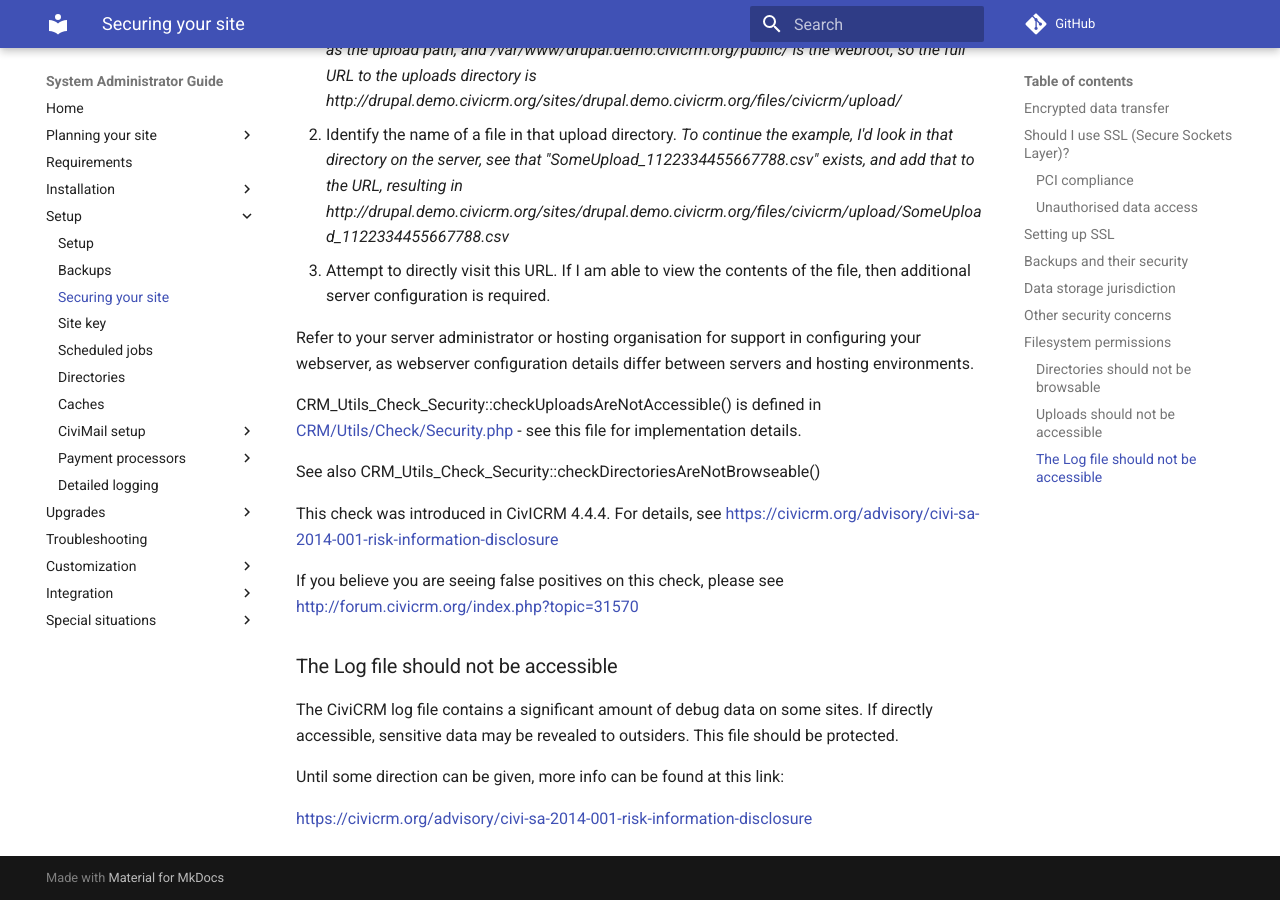
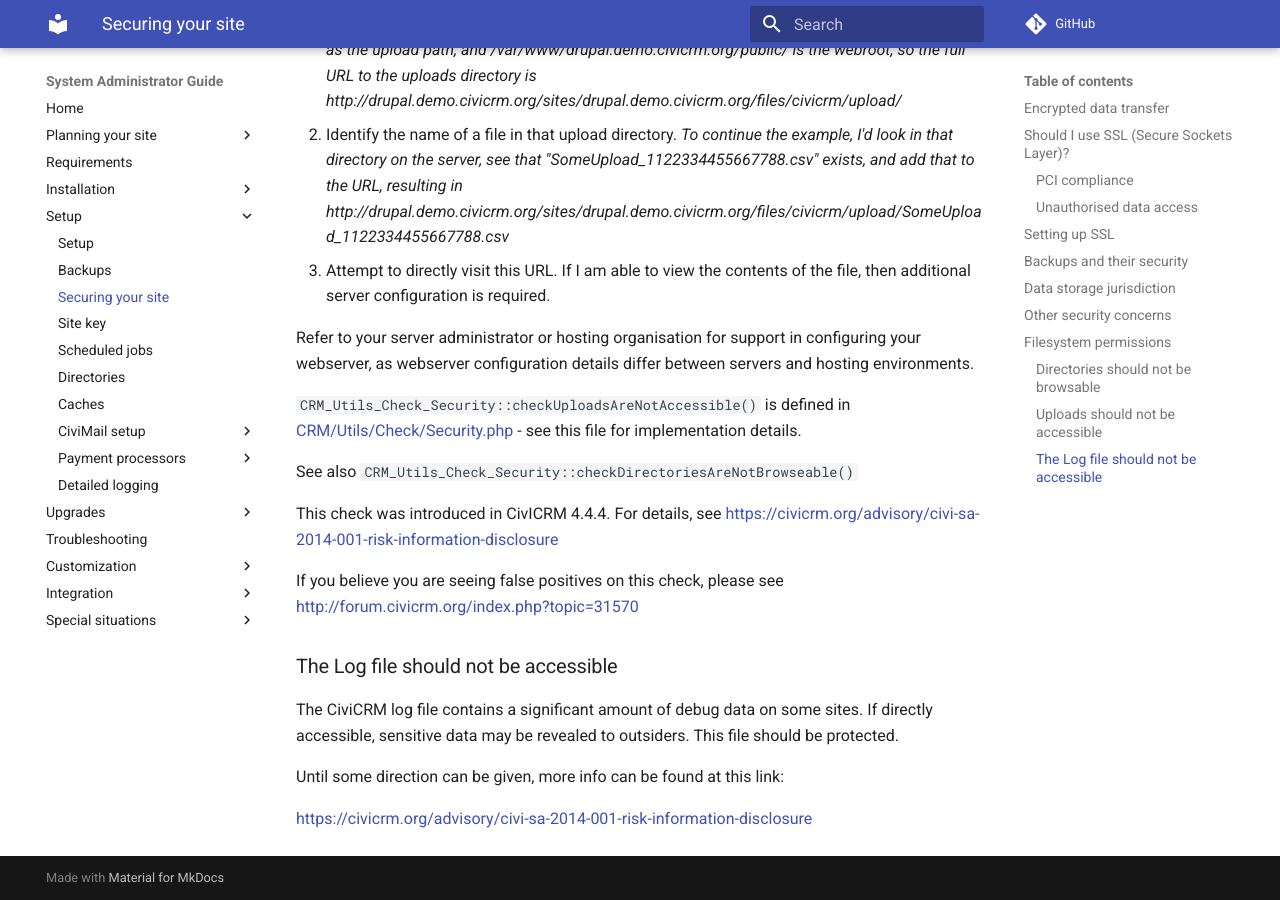
Before and after one commit to civicrm/civicrm-sysadmin-guide, an MkDocs documentation site: the page built from docs/setup/security.md, in a window 1280 px wide and 900 px high, scrolled down 4098 px. Built offline with MkDocs 1.6.1 and Material for MkDocs 9.7.7, drawn with Linux system fonts in a browser that asks for light colours; comment, search, counter and statistics services are not loaded; old or Windows-style settings are respelled for this version of MkDocs.

Commit message:
Minor formatting

```diff
--- a/docs/setup/security.md
+++ b/docs/setup/security.md
@@ -175,9 +175,9 @@ _To continue the example, I'd look in that directory on the server, see that "So
 
 Refer to your server administrator or hosting organisation for support in configuring your webserver, as webserver configuration details differ between servers and hosting environments.
 
-CRM_Utils_Check_Security::checkUploadsAreNotAccessible() is defined in [CRM/Utils/Check/Security.php](https://github.com/civicrm/civicrm-core/blob/master/CRM/Utils/Check/Security.php#L168) - see this file for implementation details.
+`CRM_Utils_Check_Security::checkUploadsAreNotAccessible()` is defined in [CRM/Utils/Check/Security.php](https://github.com/civicrm/civicrm-core/blob/master/CRM/Utils/Check/Security.php#L168) - see this file for implementation details.
 
-See also CRM_Utils_Check_Security::checkDirectoriesAreNotBrowseable()
+See also `CRM_Utils_Check_Security::checkDirectoriesAreNotBrowseable()`
 
 This check was introduced in CivICRM 4.4.4. For details, see [https://civicrm.org/advisory/civi-sa-2014-001-risk-information-disclosure](https://civicrm.org/advisory/civi-sa-2014-001-risk-information-disclosure)
 
```
